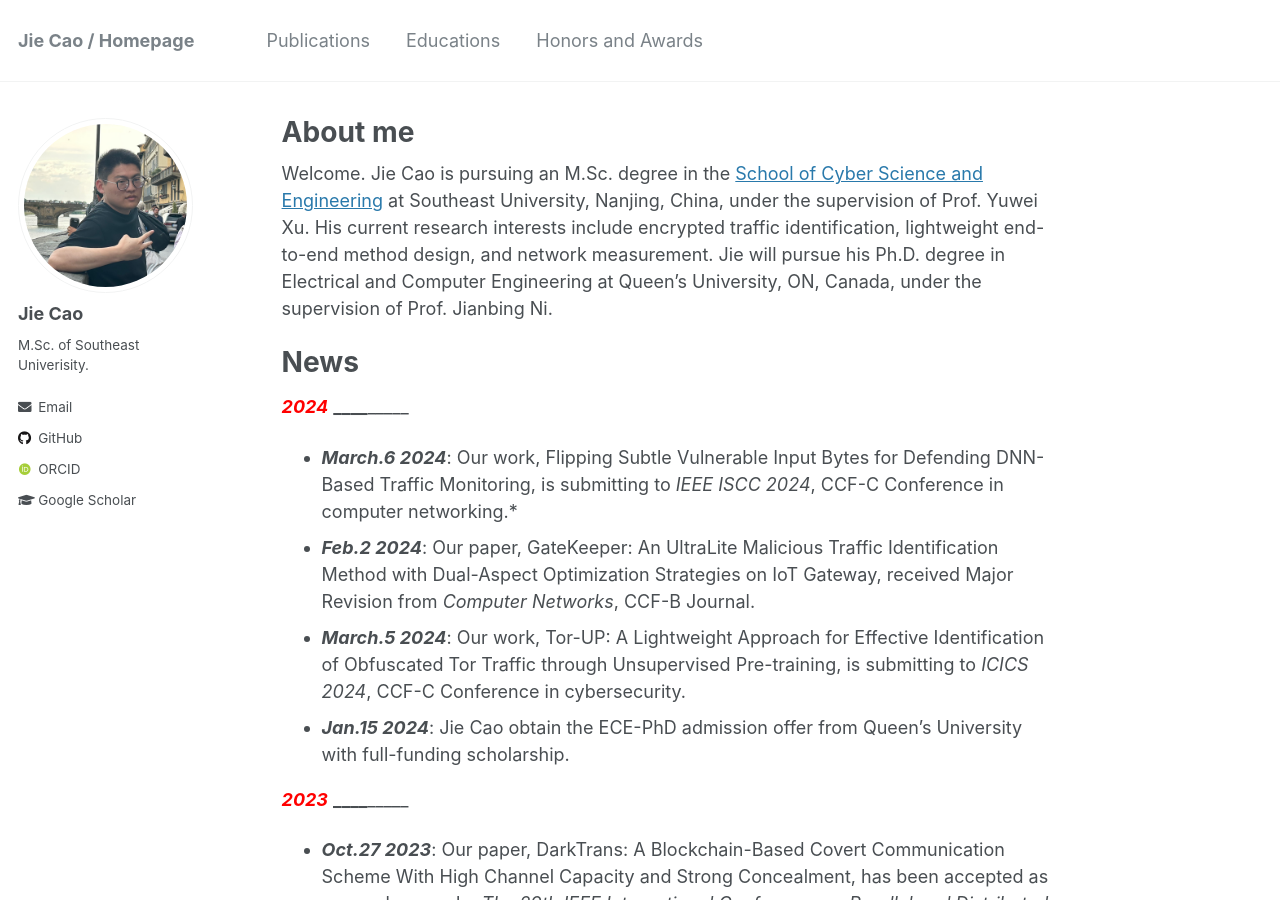
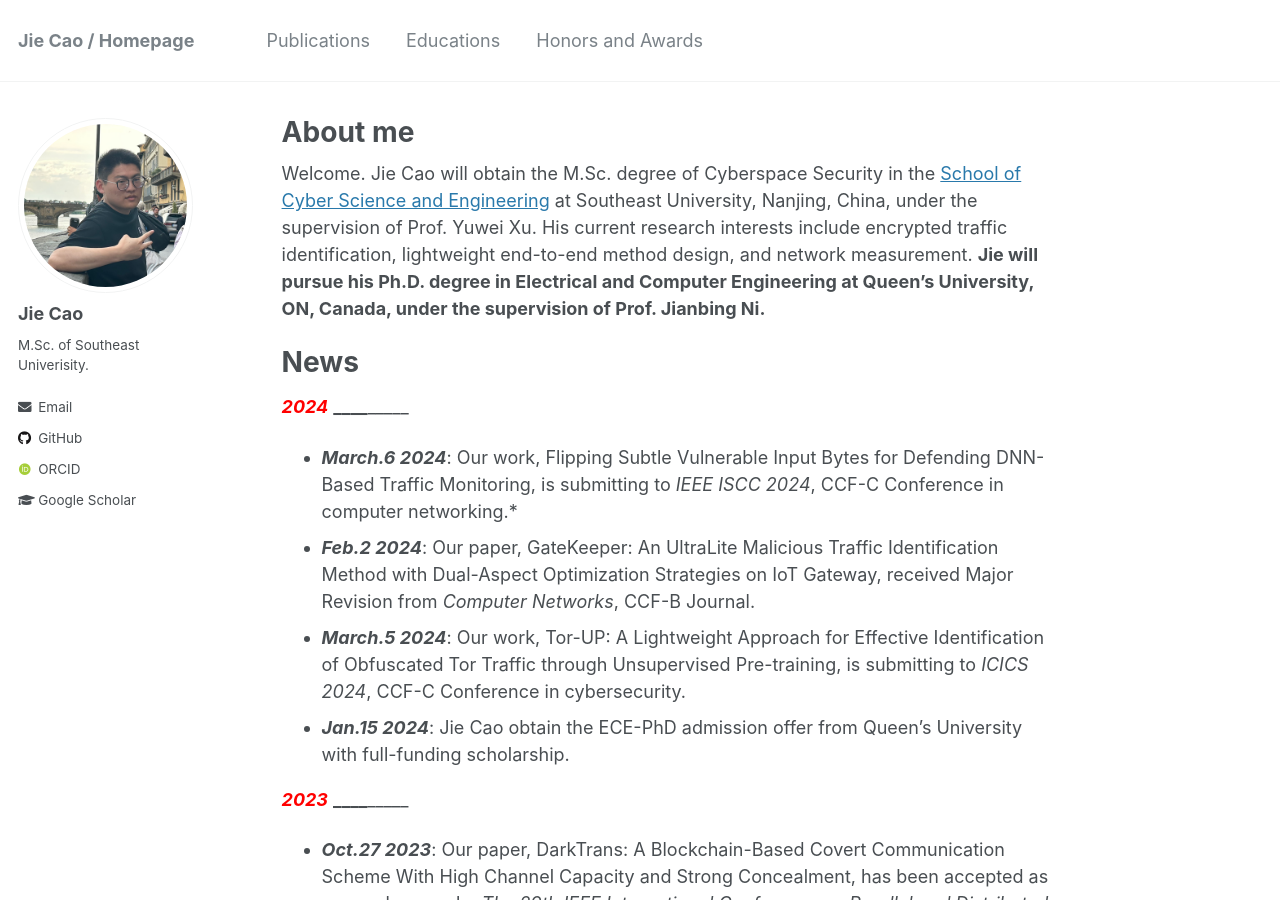
Before and after one commit to JieJayCao/JieJayCao.github.io, a Jekyll site: the page built from _pages/about.md, in a window 1280 px wide and 900 px high. Built offline with Jekyll 4.4.1, drawn with Linux system fonts in a browser that asks for light colours; some web fonts are replaced; formulas are drawn with MathJax 3.

Commit message:
Update about.md

```diff
--- a/_pages/about.md
+++ b/_pages/about.md
@@ -8,11 +8,12 @@ redirect_from:
   - /about.html
 ---
 
-Welcome. Jie Cao is pursuing an M.Sc. degree in the [School of Cyber Science and Engineering](https://cyber.seu.edu.cn/) at Southeast University, Nanjing, China, under the supervision of Prof. Yuwei Xu. His current research interests include encrypted traffic identification, lightweight end-to-end method design, and network measurement. Jie will pursue his Ph.D. degree in Electrical and Computer Engineering at Queen's University, ON, Canada, under the supervision of Prof. Jianbing Ni.
+Welcome. Jie Cao will obtain the M.Sc. degree of Cyberspace Security in the [School of Cyber Science and Engineering](https://cyber.seu.edu.cn/) at Southeast University, Nanjing, China, under the supervision of Prof. Yuwei Xu. His current research interests include encrypted traffic identification, lightweight end-to-end method design, and network measurement. **Jie will pursue his Ph.D. degree in Electrical and Computer Engineering at Queen's University, ON, Canada, under the supervision of Prof. Jianbing Ni.**
 
 # News
 ***<font color=red>2024</font>***
 _________________
+
 - ***March.6 2024***: Our work, Flipping Subtle Vulnerable Input Bytes for Defending DNN-Based Traffic Monitoring, is submitting to *IEEE ISCC 2024*, CCF-C Conference in computer networking.*
 - ***Feb.2 2024***: Our paper, GateKeeper: An UltraLite Malicious Traffic Identification Method with Dual-Aspect Optimization Strategies on IoT Gateway, received Major Revision from *Computer Networks*, CCF-B Journal.
 - ***March.5 2024***: Our work, Tor-UP: A Lightweight Approach for Effective Identification of Obfuscated Tor Traffic through Unsupervised Pre-training, is submitting to *ICICS 2024*, CCF-C Conference in cybersecurity.
```
